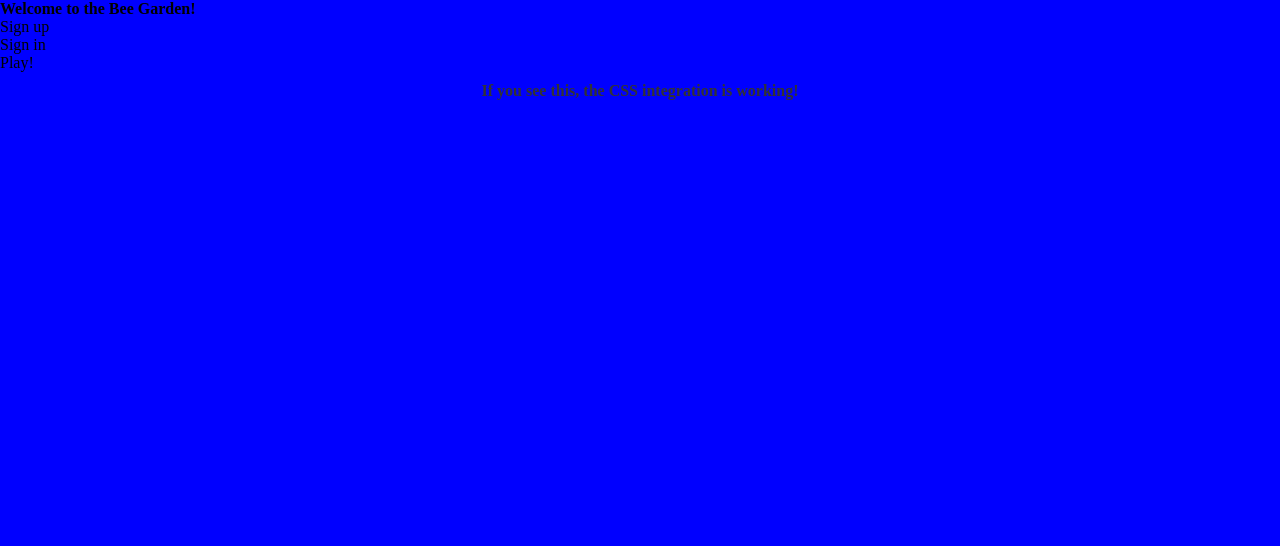
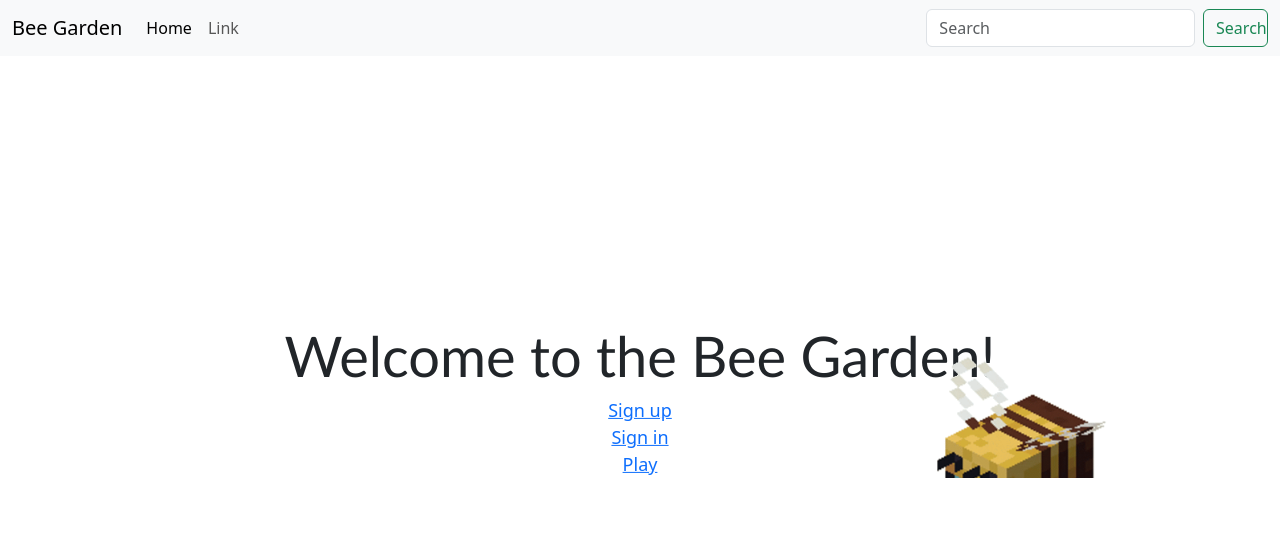
Before and after one commit to hg510/groupsoftware, a Django app: page / in a window 1280 px wide. Shown: the top 546 px of the page. Run offline with Django 5.2, Linux system fonts and the light colour scheme.

Commit message:
added navbar and a bee, centered the div

```diff
--- a/beegarden/landingpage/templates/base.html
+++ b/beegarden/landingpage/templates/base.html
@@ -2,21 +2,49 @@
 
 <!DOCTYPE html>
 <html>
-    <head>
-        <link rel="stylesheet" href="{% static 'base.css' %}">
-        <title>My Project</title>
-    </head>
-    <body>
 
-        <div class="nav-bar">
+<head>
+  <meta charset="utf-8">
+  <title>{% block title %}{% endblock %}</title>
+  <link href="https://cdn.jsdelivr.net/npm/bootstrap@5.3.2/dist/css/bootstrap.min.css" rel="stylesheet" integrity="sha384-T3c6CoIi6uLrA9TneNEoa7RxnatzjcDSCmG1MXxSR1GAsXEV/Dwwykc2MPK8M2HN" crossorigin="anonymous">
 
+  {% block head %}
+  <link rel="stylesheet" href="{% static 'base.css' %}">
+
+  {% endblock %}
+
+</head>
+
+<body>
+
+    <nav class="navbar navbar-expand-lg navbar-light bg-light">
+        <div class="container-fluid">
+          <a class="navbar-brand" href="#">Bee Garden</a>
+          <button class="navbar-toggler" type="button" data-bs-toggle="collapse" data-bs-target="#navbarSupportedContent" aria-controls="navbarSupportedContent" aria-expanded="false" aria-label="Toggle navigation">
+            <span class="navbar-toggler-icon"></span>
+          </button>
+          <div class="collapse navbar-collapse" id="navbarSupportedContent">
+            <ul class="navbar-nav me-auto mb-2 mb-lg-0">
+              <li class="nav-item">
+                <a class="nav-link active" aria-current="page" href="#">Home</a>
+              </li>
+              <li class="nav-item">
+                <a class="nav-link" href="#">Link</a>
+              </li>
+            </ul>
+            <form class="d-flex">
+              <input class="form-control me-2" type="search" placeholder="Search" aria-label="Search">
+              <button class="btn btn-outline-success" type="submit">Search</button>
+            </form>
+          </div>
         </div>
+      </nav>
 
-        <main>
-            {% block content %}
+  <script src="https://cdn.jsdelivr.net/npm/bootstrap@5.3.2/dist/js/bootstrap.bundle.min.js" integrity="sha384-C6RzsynM9kWDrMNeT87bh95OGNyZPhcTNXj1NW7RuBCsyN/o0jlpcV8Qyq46cDfL" crossorigin="anonymous"></script>
+  <main>
+    {% block content %}
+    {% endblock %}
+  </main>
+</body>
 
-            {% endblock content %}
-        </main>
-
-    </body>
 </html>
--- a/beegarden/landingpage/templates/home.html
+++ b/beegarden/landingpage/templates/home.html
@@ -1,4 +1,12 @@
 {% extends "base.html" %}
+
+{% load static %}
+
+{% block head %}
+    {{ block.super }}
+    <link rel="stylesheet" href="{% static 'home.css' %}">
+    </style>
+{% endblock %}
 
 {% block content %}
 
@@ -7,20 +15,18 @@
     <h1 class="welcome-header">Welcome to the Bee Garden!</h1>
 
     <div class="welcome-container">
-
-        <div class="Sign-up">
-            Sign up
-        </div>
-
-        <div class="Sign-in">
-            Sign in
-        </div>
-
-        <div class="Play">
-            Play!
-        </div>
+        <ul class="buttons">
+            <li class="sign-up"><a href="#">Sign up</a></li>
+            <li class="sign-in"><a href="#">Sign in</a></li>
+            <li class="play-button"><a href="#">Play</a></li>
+        </ul>
 
     </div>
+
+    <div class="bee">
+        <img src="{% static 'images/bee-minecraft.gif' %}" alt="Animated GIF">
+    </div>
+
 
 </div>
 
--- a/beegarden/static/base.css
+++ b/beegarden/static/base.css
@@ -5,16 +5,5 @@
     outline: 0;
     font-size: 100%;
     vertical-align: baseline;
-    background: blue;
     overflow: hidden;
 }
-
-body::after {
-    content: "If you see this, the CSS integration is working!";
-    display: block;
-    text-align: center;
-    padding: 10px;
-    background-color: transparent;
-    color: #333;
-    font-weight: bold;
-}
--- /dev/null
+++ b/beegarden/static/home.css
@@ -0,0 +1,37 @@
+.welcome-header {
+    text-align: center;
+    font-family:'Trebuchet MS', 'Lucida Sans Unicode', 'Lucida Grande', 'Lucida Sans', Arial, sans-serif;
+    font-size: 3.5rem;
+}
+
+.buttons {
+    text-align: center;
+    padding-left: 0;
+    margin-bottom: 0;
+    font-size: large;
+}
+
+.main {
+    position: absolute;
+    z-index: 999;
+    border-radius: 15px;
+    top: 50%;
+    left: 50%;
+    margin-right: -50%;
+    transform: translate(-50%, -50%);
+    padding: 50px;
+    width: 100%;
+    margin: 0;
+    padding: 0;
+}
+
+
+.bee img {
+    width: 200px;
+    height: auto;
+    position: absolute;
+    top: 80%;
+    left: 80%;
+    z-index: 1;
+    transform: translate(-50%, -50%);
+}
```
Also changed, not shown: beegarden/static/images/bee-minecraft.gif (added).
